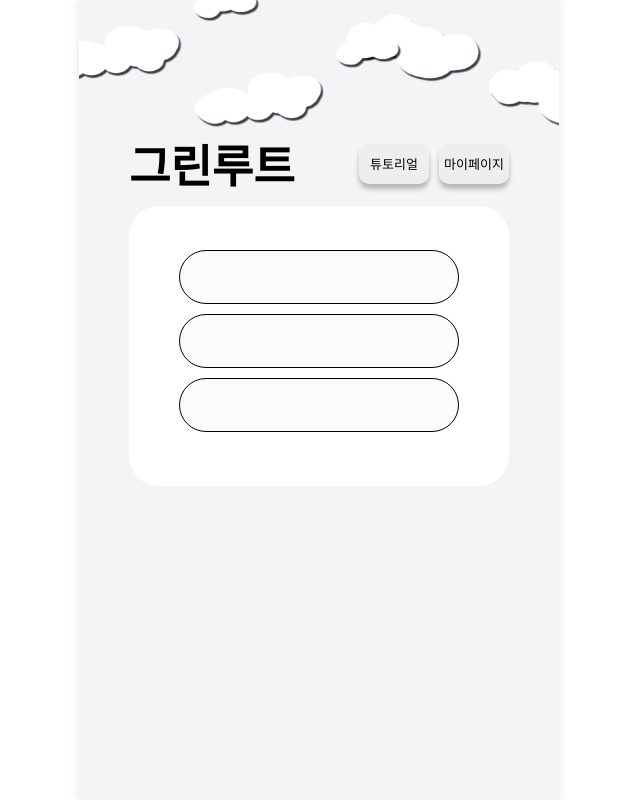
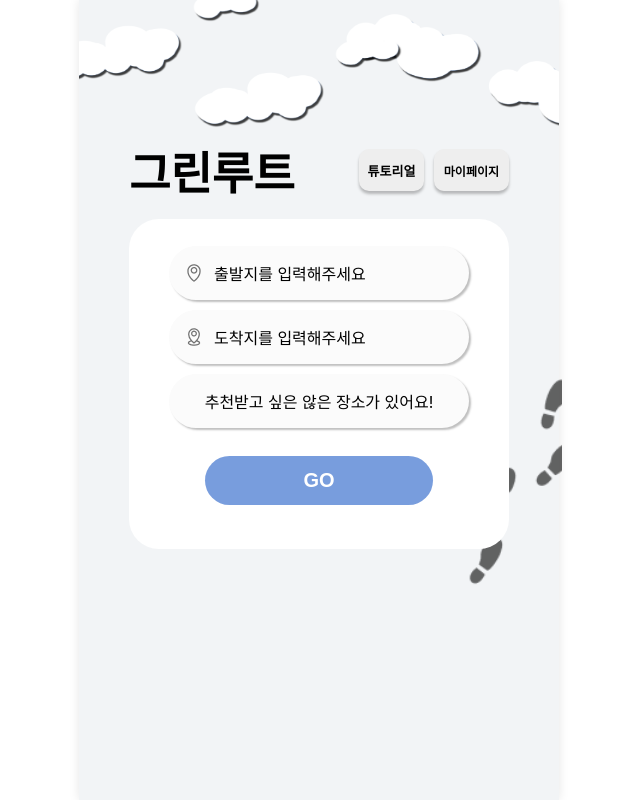
Before and after one commit to Daedongyeojido/front, a React (Create React App) app: page /recommend in a window 1280 px wide. Shown: the whole page, without its empty margins (321-961 px from the left). Built offline with nearby package versions, Linux system fonts and the light colour scheme.

Commit message:
Button 수정 / 루트 입력 컴포넌트 완료 / 배경 이미지 완료

```diff
--- a/src/components/InputLocation.js
+++ b/src/components/InputLocation.js
@@ -2,18 +2,30 @@ import React from 'react'
 import styled from 'styled-components';
 
 const InputContainer = styled.div`
-    width: 280px;
+    width: 80%;
+    min-width: 300px;
     height: 54px;
     background-color: #fbfbfb;
     border-radius: 30px;
-    border: 1px solid black;
     margin-bottom: 10px;
+    box-shadow: 2px 2px 2px rgba(0, 0, 0, 0.25);
+    display: flex;
+    flex-direction: row;
+    align-items: center;
+    padding: 0 15px;
+    justify-content: ${props => props.icon ? 'flex-start' : 'center'}; /* 아이콘 유무에 따라 정렬 */
+    text-align: ${props => props.icon ? 'left' : 'center'};
 `
-
-function InputLocation() {
+const Icon = styled.img`
+    margin-right: 10px; /* 아이콘과 텍스트 사이의 여백 */
+`
+function InputLocation({icon,text}) {
   return (
     <li style={{listStyle :'none'}}>
-      <InputContainer></InputContainer>
+        <InputContainer icon={icon}>
+            {icon && <Icon src={icon} alt='icon' />}
+            {text}
+        </InputContainer>
     </li>
   )
 }
--- a/src/pages/Home/recommend/recommend.js
+++ b/src/pages/Home/recommend/recommend.js
@@ -1,12 +1,29 @@
 import React from 'react'
-import { PageContainer} from '../../../components/Layout';
-import CloudImg from '../../../Image/Cloud.png';
+import Cloud from '../../../Image/Cloud.png';
 import styled from 'styled-components';
 import InputLocation from '../../../components/InputLocation';
+import FootPrint from '../../../Image/FootPrint.png';
+import Departure from '../../../Image/DepartureImg.png';
+import Arrival from '../../../Image/ArrivalImg.png';
+import Button from '../../../components/Button';
 
-const CloudIcon = styled.img`
+const PageContainer = styled.div`
+  background-color: ${(props) => props.theme.backgroundColor};
+  min-height: 100vh;
+  display: flex;
+  flex-direction: column;
+  position: relative;
+`
+const CloudImg = styled.img`
     width: 100%;
     height: 131px;
+`
+const FootPrintImg = styled.img`
+    position: absolute;
+    z-index: 1;
+    top: 36%;
+    left: 65.5%;
+    width: 169px;
 `
 const ContentContainer = styled.div`
     padding: 0px 50px;
@@ -29,50 +46,68 @@ const LogoText = styled.div`
     font-weight: bold;
     margin-right: 20px;
 `
-const Button = styled.div`
-    width: 70px;
-    height: 40px;
-    font-size: 13px;
-    display: flex;
-    justify-content: center;
-    align-items: center;
-    background-color: #EEEEEE;
-    border-radius: 10px;
-    box-shadow: 0px 5px 5px rgba(0, 0, 0, 0.25);
-`
+// const Button = styled.div`
+//     width: 70px;
+//     height: 40px;
+//     font-size: 13px;
+//     display: flex;
+//     justify-content: center;
+//     align-items: center;
+//     background-color: #EEEEEE;
+//     border-radius: 10px;
+//     box-shadow: 0px 5px 5px rgba(0, 0, 0, 0.25);
+// `
 const LocationContainer = styled.div`
     width: 100%;
-    height: 280px;
+    height: 330px;
     background-color: white;
     border-radius: 30px;
     display: flex;
     flex-direction: column;
     justify-content: center;
     align-items: center;
+    position: relative;
+    z-index: 2;
 `
 function Recommend() {
   return (
     <PageContainer>
-        <CloudIcon src={CloudImg}></CloudIcon>
+        <CloudImg src={Cloud}></CloudImg>
+        <FootPrintImg src={FootPrint}></FootPrintImg>
         <ContentContainer>
             <TopContainer>
                 <LogoText>그린루트</LogoText>
                 <ButtonContainer>
-                    <Button>튜토리얼</Button>
-                    <Button>마이페이지</Button>
+                    <Button
+                        color='black'
+                        fontSize= '13px'
+                        width='85%'
+                        height='42px'
+                        backgroundColor='#EEEEEE'
+                        borderRadius='10px'
+                        customStyle='box-shadow: 0px 3px 3px rgba(0, 0, 0, 0.25);
+                            margin-right: 10px;'>
+                        튜토리얼
+                    </Button>
+                    <Button
+                        color='black'
+                        fontSize= '12px'
+                        height='42px'
+                        backgroundColor='#EEEEEE'
+                        borderRadius='10px'
+                        customStyle='box-shadow: 0px 3px 3px rgba(0, 0, 0, 0.25);'>마이페이지</Button>
                 </ButtonContainer>
             </TopContainer>
             <LocationContainer>
-                <InputLocation></InputLocation>
-                <InputLocation></InputLocation>
-                <InputLocation></InputLocation>
+                <InputLocation icon = {Departure} text='출발지를 입력해주세요' />
+                <InputLocation icon = {Arrival} text='도착지를 입력해주세요' />
+                <InputLocation text='추천받고 싶은 않은 장소가 있어요!'></InputLocation>
+                <Button fontSize= '20px' width='60%' height='49px' borderRadius='30px' backgroundColor='#789DDD'>GO</Button>
+
             </LocationContainer>
-
-
         </ContentContainer>
     </PageContainer>
 
   )
 }
-
 export default Recommend;
```
Also changed, not shown: src/Image/ArrivalImg.png (added), src/Image/DepartureImg.png (added).
